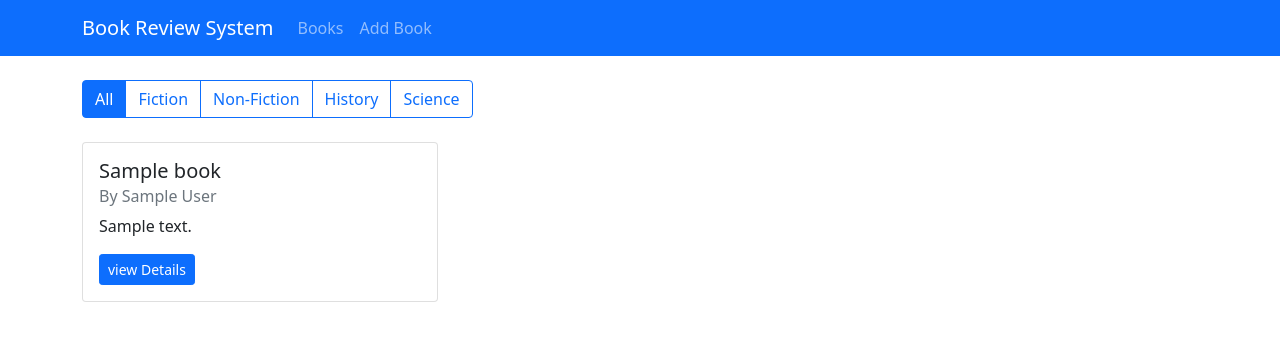
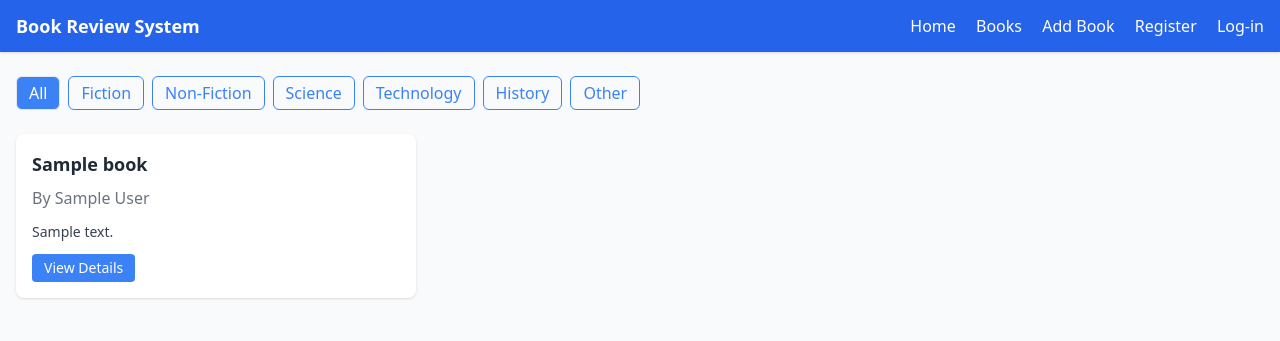
Before and after one commit to ratanhalder888/book_review_system, a Django app: page / in a window 1280 px wide. Shown: the top 341 px of the page. Run offline with Django 5.2, Linux system fonts and the light colour scheme; tables that the repository leaves empty hold one stand-in row (values such as "Sample post"); some libraries are stand-ins or nearby versions.

Commit message:
change boostrap to tailwind..add home.html and register.html

```diff
--- a/book/templates/book/base.html
+++ b/book/templates/book/base.html
@@ -1,18 +1,26 @@
-<!DOCTYPE html>
+{% comment %} <!DOCTYPE html>
 <html lang="en">
   <head>
-    <meta charset="UTF-8">
-    <meta name="viewport" content="width=device-width, initial-scale=1.0">
-    <title>
-        {% block title %} Book {% endblock %}
-    </title>
-    <link href="https://cdn.jsdelivr.net/npm/bootstrap@5.1.3/dist/css/bootstrap.min.css" rel="stylesheet" >
+    <meta charset="UTF-8" />
+    <meta name="viewport" content="width=device-width, initial-scale=1.0" />
+    <title>{% block title %}{% endblock %}</title>
+    <link
+      href="https://cdn.jsdelivr.net/npm/bootstrap@5.1.3/dist/css/bootstrap.min.css"
+      rel="stylesheet"
+    />
   </head>
   <body>
     <nav class="navbar navbar-expand-lg navbar-dark bg-primary mb-4">
       <div class="container">
-            <a class="navbar-brand" href="#">Book Review System</a>
-            <button class="navbar-toggler" type="button" data-bs-toggle="collapse" data-bs-target="#navbarNav">
+        <a class="navbar-brand" href="{% url 'book-list' %}"
+          >Book Review System</a
+        >
+        <button
+          class="navbar-toggler"
+          type="button"
+          data-bs-toggle="collapse"
+          data-bs-target="#navbarNav"
+        >
           <span class="navbar-toggler-icon"></span>
         </button>
         <div class="collapse navbar-collapse" id="navbar">
@@ -28,11 +36,37 @@
       </div>
     </nav>
 
-    <div class="container">
-        {% block content %}
-        {% endblock %}
-    </div>
+    <div class="container">{% block content %} {% endblock %}</div>
 
     <script src="https://cdn.jsdelivr.net/npm/bootstrap@5.1.3/dist/js/bootstrap.bundle.min.js"></script>
   </body>
 </html>
+{% endcomment %}
+
+<!DOCTYPE html>
+<html lang="en">
+  <head>
+    <meta charset="UTF-8" />
+    <meta name="viewport" content="width=device-width, initial-scale=1.0" />
+    <title>{% block title %}{% endblock %}</title>
+    <script src="https://cdn.tailwindcss.com"></script>
+  </head>
+  <body class="bg-gray-50 text-gray-800">
+    <nav class="bg-blue-600 text-white shadow">
+      <div class="container mx-auto px-4 py-3 flex justify-between items-center">
+        <a href="{% url 'book-list' %}" class="text-lg font-semibold">Book Review System</a>
+        <div class="space-x-4">
+          <a href="{% url 'home-page' %}" class="hover:text-gray-200">Home</a>
+          <a href="{% url 'book-list' %}" class="hover:text-gray-200">Books</a>
+          <a href="{% url 'book-create' %}" class="hover:text-gray-200">Add Book</a>
+          <a href="#" class="hover:text-gray-200">Register</a>
+          <a href="#" class="hover:text-gray-200">Log-in</a>
+        </div>
+      </div>
+    </nav>
+
+    <main class="container mx-auto mt-6 px-4">
+      {% block content %}{% endblock %}
+    </main>
+  </body>
+</html>
--- a/book/templates/book/book_list.html
+++ b/book/templates/book/book_list.html
@@ -1,8 +1,6 @@
-{% extends "book/base.html" %}
-{% block title %}Books List{% endblock title %}
-
+{% extends "book/base.html" %} {% block title %}Books List{% endblock title %}
 {% block content %}
-<div class="row mb-4">
+<!-- <div class="row mb-4">
     <div class="col">
         <div class="btn-group">
             <a href="{% url 'book-list' %}" class="btn btn-outline-primary
@@ -15,12 +13,52 @@
              {% if request.GET.genre == 'history' %}active{% endif %}">History</a>
             <a href="?genre=science" class="btn btn-outline-primary
              {% if request.GET.genre == 'science' %}active{% endif %}">Science</a>
+            <a href="?genre=technology" class="btn btn-outline-primary
+             {% if request.GET.genre == 'technology' %}active{% endif %}">Technology</a>
         </div>
     </div>
+</div> -->
+
+<div class="flex space-x-2 mb-6">
+  <a
+    href="{% url 'book-list' %}"
+    class="px-3 py-1 border rounded-md {% if not request.GET.genre %}bg-blue-500 text-white {% else %}border-blue-500 text-blue-500{% endif %}"
+    >All</a
+  >
+  <a
+    href="?genre=fiction"
+    class="px-3 py-1 border rounded-md {% if request.GET.genre == 'fiction' %}bg-blue-500 text-white {% else %}border-blue-500 text-blue-500{% endif %}"
+    >Fiction</a
+  >
+  <a
+    href="?genre=non_fiction"
+    class="px-3 py-1 border rounded-md {% if request.GET.genre == 'non_fiction' %}bg-blue-500 text-white {% else %}border-blue-500 text-blue-500{% endif %}"
+    >Non-Fiction</a
+  >
+  <a
+    href="?genre=science"
+    class="px-3 py-1 border rounded-md {% if request.GET.genre == 'science' %}bg-blue-500 text-white {% else %}border-blue-500 text-blue-500{% endif %}"
+    >Science</a
+  >
+  <a
+    href="?genre=technology"
+    class="px-3 py-1 border rounded-md {% if request.GET.genre == 'technology' %}bg-blue-500 text-white {% else %}border-blue-500 text-blue-500{% endif %}"
+    >Technology</a
+  >
+  <a
+    href="?genre=history"
+    class="px-3 py-1 border rounded-md {% if request.GET.genre == 'history' %}bg-blue-500 text-white {% else %}border-blue-500 text-blue-500{% endif %}"
+    >History</a
+  >
+  <a
+    href="?genre=other"
+    class="px-3 py-1 border rounded-md {% if request.GET.genre == 'other' %}bg-blue-500 text-white {% else %}border-blue-500 text-blue-500{% endif %}"
+    >Other</a
+  >
+  <!-- and so on -->
 </div>
 
-
-<div class="row row-cols-1 row-cols-md-3 g-4">
+<!-- <div class="row row-cols-1 row-cols-md-3 g-4">
     {% for book in books %}
     <div class="col">
         <div class="card h-100">
@@ -39,5 +77,24 @@
         <p>No Books Found.</p>
     </div>
     {% endfor %}
+</div> -->
+
+<div class="grid grid-cols-1 md:grid-cols-3 gap-6">
+  {% for book in books %}
+  <div class="bg-white shadow rounded-lg p-4">
+    <h5 class="text-lg font-bold mb-2">{{ book.title }}</h5>
+    <h6 class="text-gray-500 mb-3">By {{ book.author }}</h6>
+    <p class="text-sm text-gray-700 mb-3">
+      {{ book.description|truncatewords:30 }}
+    </p>
+    <a
+      href="{% url 'book-detail' book.pk %}"
+      class="inline-block bg-blue-500 text-white px-3 py-1 rounded hover:bg-blue-600 text-sm"
+      >View Details</a>
+  </div>
+  {% empty %}
+  <p class="text-center text-gray-500 col-span-3">No Books Found.</p>
+  {% endfor %}
 </div>
+
 {% endblock content %}
--- /dev/null
+++ b/book/templates/book/home.html
@@ -0,0 +1,6 @@
+{% extends "book/base.html" %}
+{% block title %}Home{% endblock title %}
+
+{% block content %}
+<h1 class="text-center mt-5">Home Page<h1>
+{% endblock content %}
--- a/book/urls.py
+++ b/book/urls.py
@@ -3,6 +3,7 @@ from book import views
 
 urlpatterns = [
     path('', views.book_list, name='book-list'),
+    path('home/', views.home_page, name='home-page'),
     path('book/<int:pk>/', views.book_detail, name='book-detail'),
     path('book/new/', views.book_create, name='book-create'),
     path('book/<int:pk>/edit/', views.book_update, name='book-update'),
--- a/book/views.py
+++ b/book/views.py
@@ -49,3 +49,7 @@
     book.delete()
     messages.success(request, 'Book deleted successfully! ')
     return redirect('book-list')
+
+
+def home_page(request):
+    return render(request, 'book/home.html')
```
Also changed, not shown: book/templates/book/book_details.html (+24 -19 lines), book/templates/book/book_form.html (+16 -13 lines), book/templates/book/register.html (added, +31 -0 lines). Lines whose indentation alone changed are shown as unchanged.
